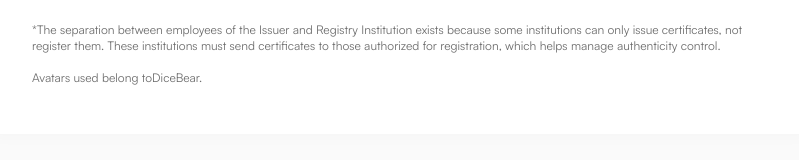
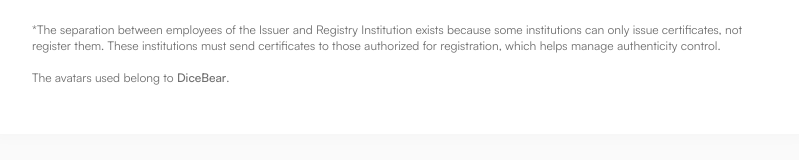
Before and after one commit to luccaromaniello/portfolio, a Next.js app: page /design/anima-educacao in a window 1280 px wide. Shown: the part 3546-3706 px from the top of the page, without its empty margins (240-1039 px from the left). Built offline with nearby package versions, Linux system fonts and the light colour scheme.

Commit message:
Adds image credits to avatars

```diff
--- a/src/components/cases/anima/userFlow/UserFlow/index.tsx
+++ b/src/components/cases/anima/userFlow/UserFlow/index.tsx
@@ -113,16 +113,15 @@ const UserFlow = () => {
           authenticity control.
         </p>
         <p className="text-footer">
-          Avatars used belong to
-          <span>
+          The avatars used belong to{" "}
           <a
             href="https://www.dicebear.com/"
             rel="noreferrer"
             target="_blank"
+            className="font-medium hover:text-content-tertiary"
           >
             DiceBear
           </a>
-          </span>
           .
         </p>
       </div>
```
Lines whose indentation alone changed are shown as unchanged.
